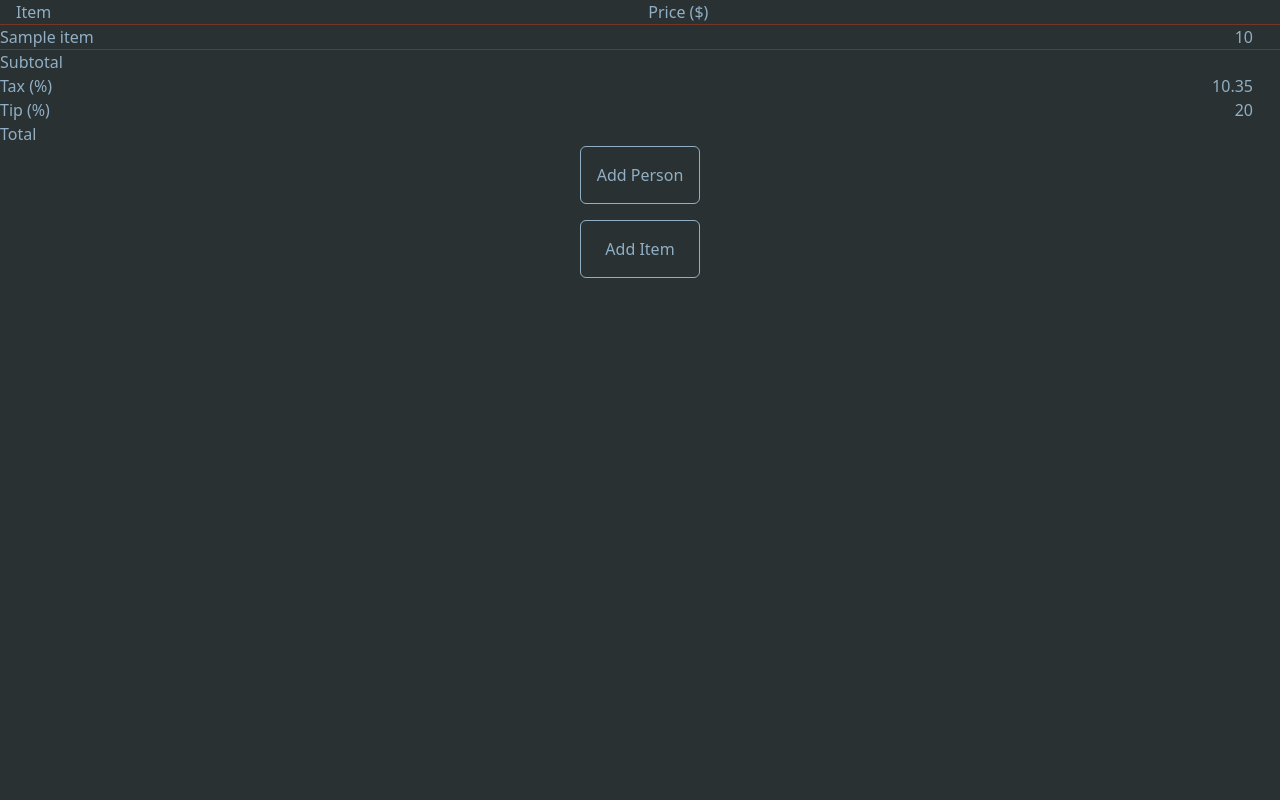
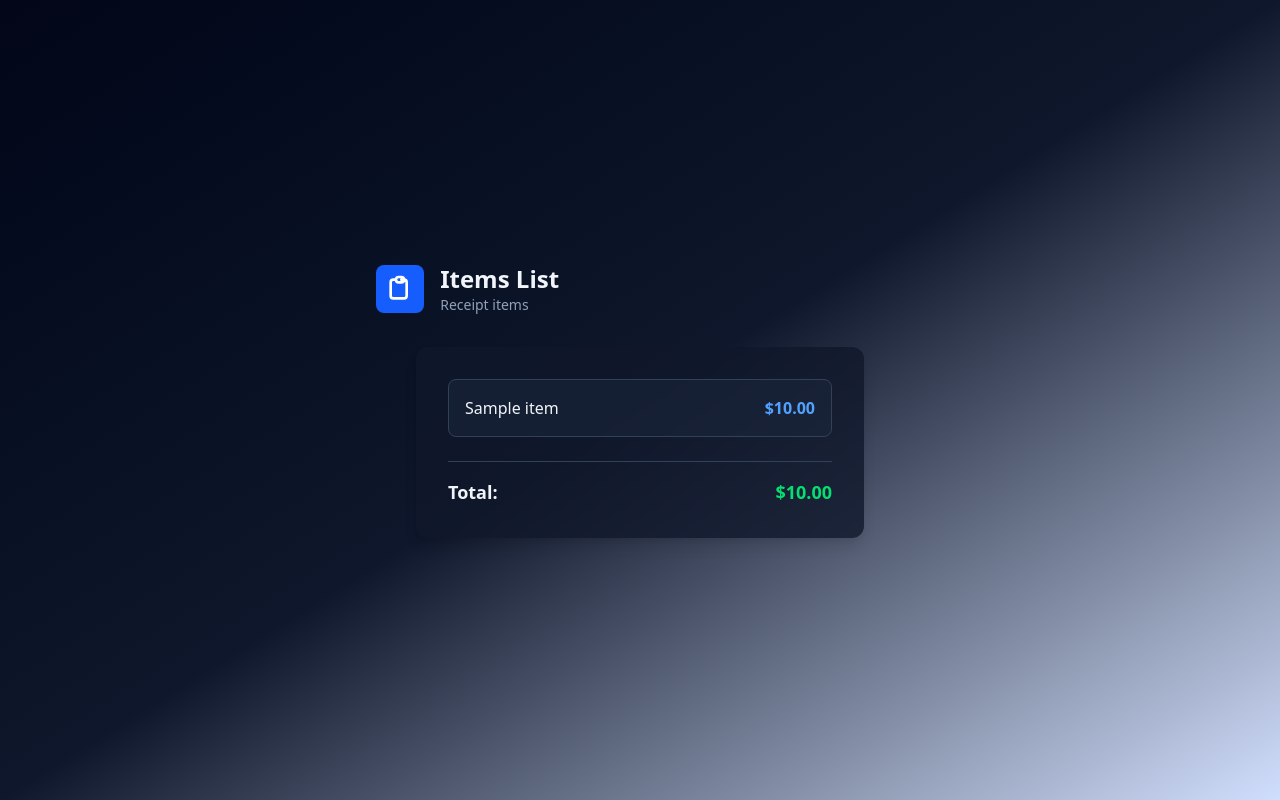
Before and after one commit to dphoria/bill, a Flask app: template src/ui/templates/items.html in a window 1280 px wide. Run offline with Flask 3, Linux system fonts and the light colour scheme; the template is opened without the code that fills it: most values are stand-ins (such as "Sample title", 1, 10 or a date in 2020); style sheets or scripts are compiled from the project's sources; parts of the project's set-up code (start-up, migrations or seed data) failed here and were passed over.

Commit message:
items list style update

```diff
--- a/src/ui/templates/items.html
+++ b/src/ui/templates/items.html
@@ -1,84 +1,54 @@
 <!doctype html>
-<html>
+<html lang="en">
 
 <head>
-  <meta charset="UTF-8">
-  <meta name="viewport" content="width=device-width, initial-scale=1.0">
-  <link href="{{ url_for('static', filename='output.css') }}" rel="stylesheet">
-  <style>
-    .sticky-column {
-      position: -webkit-sticky; /* For Safari */
-      position: sticky;
-      left: 0;
-    }
-  </style>
+  <meta charset="utf-8">
+  <meta name="viewport" content="width=device-width, initial-scale=1, shrink-to-fit=no">
+  <title>Items List</title>
+  <link rel="stylesheet" href="{{ url_for('static', filename='output.css') }}">
 </head>
 
-<body class="bg-charcoal text-sky">
+<body class="min-h-screen bg-gradient-to-br from-slate-950 via-slate-900 to-blue-600/20 flex flex-col items-center justify-center text-slate-100">
+  <div class="w-full max-w-xl mx-auto p-6">
+    <div class="mb-8">
+      <div class="bg-blue-600 rounded-lg p-2 mr-3 inline-block align-middle">
+        <svg class="w-8 h-8 text-white" fill="none" stroke="currentColor" viewBox="0 0 24 24">
+          <path stroke-linecap="round" stroke-linejoin="round" stroke-width="2" d="M9 5H7a2 2 0 00-2 2v10a2 2 0 002 2h8a2 2 0 002-2V7a2 2 0 00-2-2h-2M9 5a2 2 0 002 2h2a2 2 0 002-2M9 5a2 2 0 012-2h2a2 2 0 012 2" />
+        </svg>
+      </div>
+      <div class="inline-block align-middle">
+        <h1 class="text-2xl font-bold">Items List</h1>
+        <p class="text-sm text-slate-400">Receipt items</p>
+      </div>
+    </div>
 
-  <div id="add-person-modal" class="hidden flex items-center justify-center bg-sky text-rust">
-    <div class="flex flex-col items-center space-y-4 border-collapse">
-      <label for="person-name" class="block w-full">Name</label>
-      <input type="text" id="person-name" class="block w-full">
-      <button id="add-person-ok-button" class="block w-full border p-4 rounded-md border-charcoal">OK</button>
+    <div class="w-full max-w-md mx-auto bg-slate-900/80 rounded-xl shadow-lg p-8">
+      <div class="space-y-4">
+        {% for item in items %}
+        <div class="flex justify-between items-center p-4 bg-slate-800/50 rounded-lg border border-slate-700">
+          <span class="font-medium text-slate-100">{{ item.name }}</span>
+          <span class="text-blue-400 font-semibold">${{ "%.2f"|format(item.price) }}</span>
+        </div>
+        {% endfor %}
+
+        {% if items %}
+        <div class="border-t border-slate-700 pt-4 mt-6">
+          <div class="flex justify-between items-center text-lg font-semibold">
+            <span>Total:</span>
+            <span class="text-green-400">${{ "%.2f"|format(items|sum(attribute='price')) }}</span>
+          </div>
+        </div>
+        {% else %}
+        <div class="text-center text-slate-400 py-8">
+          <svg class="w-12 h-12 mx-auto mb-4 text-slate-600" fill="none" stroke="currentColor" viewBox="0 0 24 24">
+            <path stroke-linecap="round" stroke-linejoin="round" stroke-width="2" d="M9 5H7a2 2 0 00-2 2v10a2 2 0 002 2h8a2 2 0 002-2V7a2 2 0 00-2-2h-2M9 5a2 2 0 002 2h2a2 2 0 002-2M9 5a2 2 0 012-2h2a2 2 0 012 2" />
+          </svg>
+          <p>No items found</p>
+        </div>
+        {% endif %}
+      </div>
     </div>
   </div>
-
-  <div id="add-item-modal"
-    class="hidden flex flex-col items-center justify-center bg-sky text-rust">
-    <div class="flex flex-row items-center space-x-4">
-      <label for="item-name" class="px-4 text-left">Name</label>
-      <input type="text" id="item-name" class="px-4">
-    </div>
-    <div class="flex flex-row items-center space-x-4">
-      <label for="item-price" class="px-4 text-left">Price</label>
-      <input type="number" id="item-price" value="0.00" class="px-4 text-right justify-right">
-    </div>
-    <div class="flex flex-row items-center border p-4 rounded-md border-charcoal w-full">
-      <input type="hidden" id="item-index" value="-1">
-      <button id="add-item-ok-button" class="w-full">OK</button>
-    </div>
-  </div>
-
-  <table id="receipt-table" class="w-full border-collapse">
-    <tr class="py-8">
-      <td class="px-4 sticky-column">Item</td>
-      <td class="px-4">Price ($)</td>
-    </tr>
-    {% for item in items %}
-    <tr class="py-1 border-y border-rust">
-      <td class="sticky-column"><button id="item-name-{{ loop.index0 }}">{{ item.name }}</button></td>
-      <td id="item-price-{{ loop.index0 }}" class="text-right">{{ item.price }}</td>
-    </tr>
-    {% endfor %}
-    <tr class="py-1">
-      <td class="sticky-column">Subtotal</td>
-      <td id="subtotal" class="text-right pr-1"></td>
-    </tr>
-    <tr class="py-1">
-      <td class="sticky-column"><button id="tax-button">Tax (%)</button></td>
-      <td id="tax-percent" class="text-right">10.35</td>
-      <td id="tax" class="text-right pr-1"></td>
-    </tr>
-    <tr class="py-1">
-      <td class="sticky-column"><button id="tip-button">Tip (%)</button></td>
-      <td id="tip-percent" class="text-right">20</td>
-      <td id="tip" class="text-right pr-1"></td>
-    </tr>
-    <tr class="py-1">
-      <td class="sticky-column">Total</td>
-      <td id="total" class="text-right pr-1"></td>
-    </tr>
-  </table>
-
-  <div class="flex justify-center">
-    <div class="flex flex-col items-center space-y-4 border-collapse">
-      <button id="add-person-button" class="block w-full border p-4 rounded-md">Add Person</button>
-      <button id="add-item-button" class="block w-full border p-4 rounded-md">Add Item</button>
-    </div>
-  </div>
-
-  <script src="{{ url_for('static', filename='items.js') }}"></script>
 </body>
 
 </html>
```
